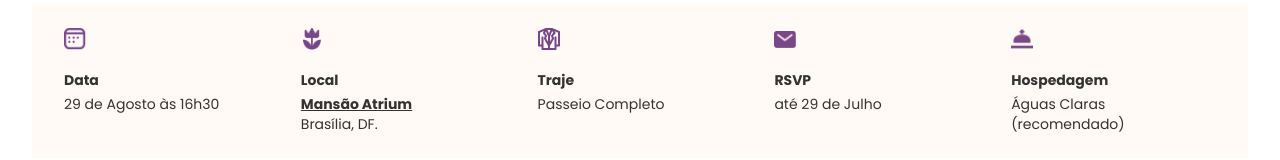
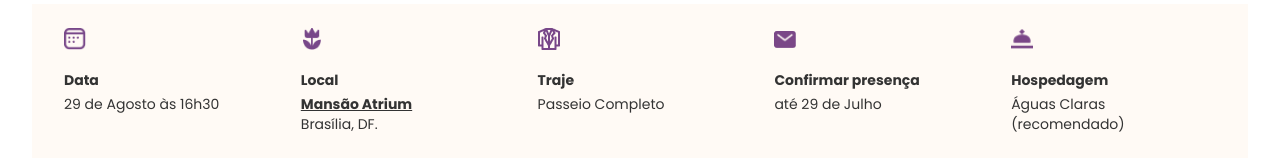
Before and after one commit to figueiredo-lucas/casamento-luray, a React (Vite) app: page /manual in a window 1280 px wide. Shown: the part 596-756 px from the top of the page. Built offline with nearby package versions, Linux system fonts and the light colour scheme; no server answers.

Commit message:
confirmar presença

```diff
--- a/src/GuestManual.jsx
+++ b/src/GuestManual.jsx
@@ -31,7 +31,7 @@
                 </div>
                 <div className="hide-sm">
                     <div className="small-icon" style={{ backgroundImage: "url('/mini/rsvp-roxo.png')" }} />
-                    <span className="font-bold">RSVP</span>
+                    <span className="font-bold">Confirmar presença</span>
                     <span>até 29 de Julho</span>
                 </div>
                 <div className="hide-sm">
```
